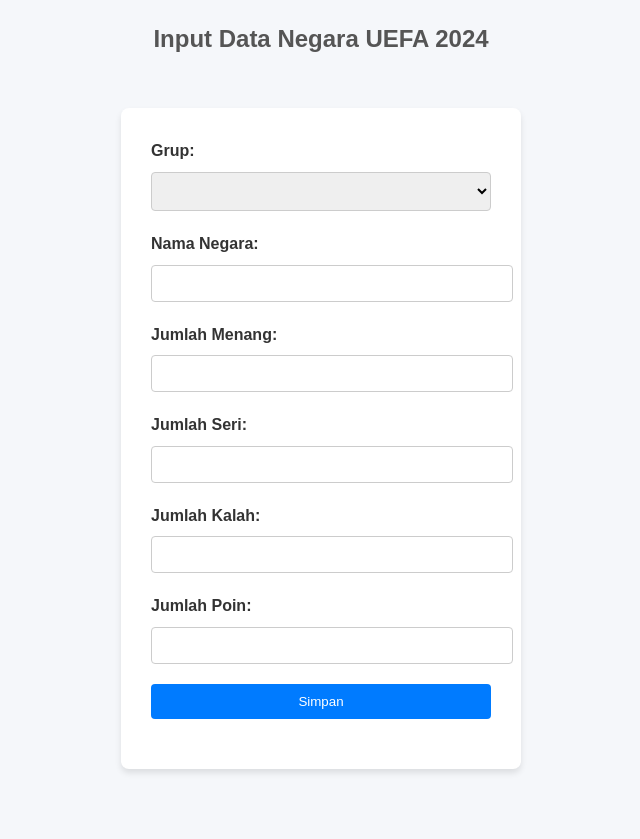
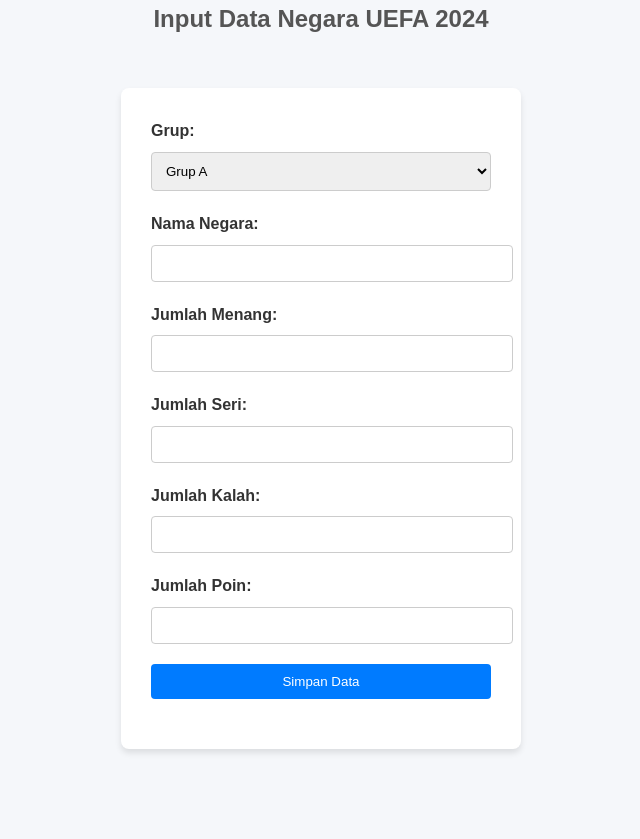
Before and after one commit to SyahrulIrfan/UAS_MUHAMAD-SYAHRUL-IRFAN_211011400879, a PHP site: page /input_data.php in a window 1280 px wide. Shown: the whole page, without its empty margins (319-959 px from the left). After the commit the page ends 753 px from the top, so only its background shows below. Run offline with PHP 8.4, Linux system fonts and the light colour scheme; the visitor is signed in with stand-in values (Sample User, id 1); data that the repository does not hold is empty.

Commit message:
Add files via upload

```diff
--- a/input_data.php
+++ b/input_data.php
@@ -1,14 +1,10 @@
 <?php
 session_start();
-
 if (!isset($_SESSION['nim'])) {
     header("Location: login.php");
     exit();
 }
-
 include 'config.php';
-
-$error = '';
 
 if ($_SERVER["REQUEST_METHOD"] == "POST") {
     $group_id = $_POST['group_id'];
@@ -18,65 +14,47 @@ if ($_SERVER["REQUEST_METHOD"] == "POST") {
     $matches_lost = $_POST['matches_lost'];
     $points = $_POST['points'];
 
-  // Prepare statement
-  $stmt = $conn->prepare("INSERT INTO countries (group_id, country_name, matches_won, matches_drawn, matches_lost, points) VALUES (?, ?, ?, ?, ?, ?)");
-  $stmt->bind_param("isiiii", $group_id, $country_name, $matches_won, $matches_drawn, $matches_lost, $points);
+    $sql = "INSERT INTO countries (group_id, country_name, matches_won, matches_drawn, matches_lost, points) VALUES ('$group_id', '$country_name', '$matches_won', '$matches_drawn', '$matches_lost', '$points')";
 
-  // Execute statement
-  if ($stmt->execute()) {
-    header("Location: view_data.php");
-    exit();
+    if ($conn->query($sql) === TRUE) {
+        echo "Data berhasil dimasukkan!";
     } else {
-    $error = "Gagal menambahkan data";
+        echo "Error: " . $sql . "<br>" . $conn->error;
+    }
 }
 
-  // Tutup statement
-  $stmt->close();
-}
-
-// Ambil data grup (hanya Grup A, Grup B, dan Grup C)
-$groups = $conn->query("SELECT id, group_name FROM groups WHERE group_name IN ('Grup A', 'Grup B', 'Grup C')");
+$nim = $_SESSION['nim'];
+$group = ($nim[-1] % 2 == 0) ? 'A' : 'B'; // Mahasiswa Laki-laki nim belakang ganjil menginput data grup B
 ?>
 
 <!DOCTYPE html>
 <html lang="id">
 <head>
     <meta charset="UTF-8">
-  <title>Input Data - UEFA 2024</title>
+    <title>Input Data Negara UEFA 2024</title>
     <link rel="stylesheet" href="style.css">
 </head>
 <body>
-<div class="container">
     <h2>Input Data Negara UEFA 2024</h2>
-  <form method="post" action="<?php echo $_SERVER['PHP_SELF']; ?>">
+    <form method="post" action="input_data.php">
         <label for="group_id">Grup:</label>
-    <select id="group_id" name="group_id" required>
-      <?php while ($group = $groups->fetch_assoc()): ?>
-        <option value="<?php echo $group['id']; ?>"><?php echo $group['group_name']; ?></option>
-      <?php endwhile; ?>
+        <select id="group_id" name="group_id">
+            <option value="1">Grup A</option>
+            <option value="2">Grup B</option>
+            <option value="3">Grup C</option>
+            <option value="4">Grup D</option>
         </select>
-
         <label for="country_name">Nama Negara:</label>
         <input type="text" id="country_name" name="country_name" required>
-
         <label for="matches_won">Jumlah Menang:</label>
         <input type="number" id="matches_won" name="matches_won" required>
-
         <label for="matches_drawn">Jumlah Seri:</label>
         <input type="number" id="matches_drawn" name="matches_drawn" required>
-
         <label for="matches_lost">Jumlah Kalah:</label>
         <input type="number" id="matches_lost" name="matches_lost" required>
-
         <label for="points">Jumlah Poin:</label>
         <input type="number" id="points" name="points" required>
-
-    <button type="submit">Simpan</button>
-
-    <?php if ($error): ?>
-      <p class="error"><?php echo $error; ?></p>
-    <?php endif; ?>
+        <button type="submit">Simpan Data</button>
     </form>
-</div>
 </body>
 </html>
```
Lines whose indentation alone changed are shown as unchanged.
